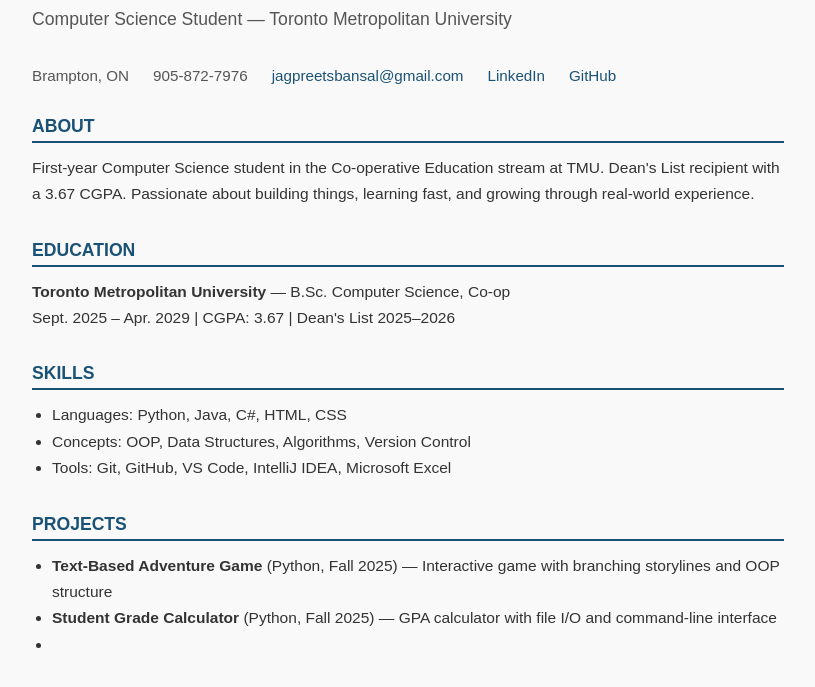
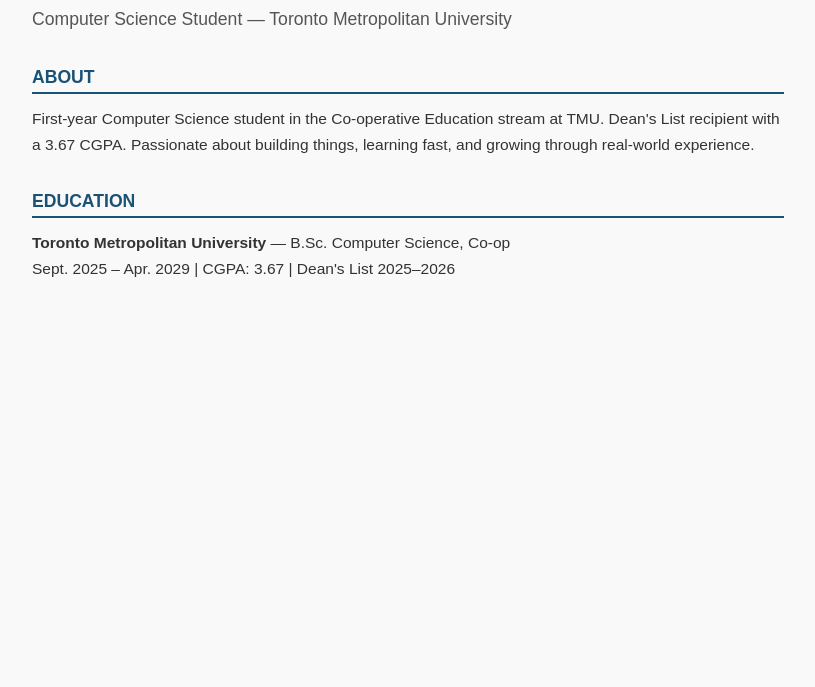
Before and after one commit to jagpreetsb/jagpreetsb.github.io, a plain HTML site: page index.html in a window 1280 px wide. Shown: the part 127-814 px from the top of the page, without its empty margins (232-1047 px from the left). Drawn offline with Linux system fonts and the light colour scheme.

Commit message:
Update index.html

```diff
--- a/index.html
+++ b/index.html
@@ -15,38 +15,16 @@
     ul { padding-left: 20px; }
     a { color: #1a5276; text-decoration: none; }
     a:hover { text-decoration: underline; }
-    .contact { display: flex; gap: 24px; flex-wrap: wrap; margin-bottom: 8px; }
-    .contact span { font-size: 0.95rem; color: #555; }
   </style>
 </head>
 <body>
   <div class="container">
     <h1>Jagpreet Singh Bansal</h1>
     <p class="subtitle">Computer Science Student — Toronto Metropolitan University</p>
-    <div class="contact">
-      <span>Brampton, ON</span>
-      <span>905-872-7976</span>
-      <span><a href="mailto:jagpreetsbansal@gmail.com">jagpreetsbansal@gmail.com</a></span>
-      <span><a href="https://linkedin.com/in/jagpreetbansal">LinkedIn</a></span>
-      <span><a href="https://github.com/jagpreetsb">GitHub</a></span>
-    </div>
 
     <h2>About</h2>
     <p>First-year Computer Science student in the Co-operative Education stream at TMU. Dean's List recipient with a 3.67 CGPA. Passionate about building things, learning fast, and growing through real-world experience.</p>
 
     <h2>Education</h2>
     <p><strong>Toronto Metropolitan University</strong> — B.Sc. Computer Science, Co-op</p>
-    <p>Sept. 2025 – Apr. 2029  |  CGPA: 3.67  |  Dean's List 2025–2026</p>
-
-    <h2>Skills</h2>
-    <ul>
-      <li>Languages: Python, Java, C#, HTML, CSS</li>
-      <li>Concepts: OOP, Data Structures, Algorithms, Version Control</li>
-      <li>Tools: Git, GitHub, VS Code, IntelliJ IDEA, Microsoft Excel</li>
-    </ul>
-
-    <h2>Projects</h2>
-    <ul>
-      <li><strong>Text-Based Adventure Game</strong> (Python, Fall 2025) — Interactive game with branching storylines and OOP structure</li>
-      <li><strong>Student Grade Calculator</strong> (Python, Fall 2025) — GPA calculator with file I/O and command-line interface</li>
-      <li>
+    <p>Sept. 2025 – Apr. 2029  |  CGPA: 3.67  |  Dean's List 2025–2026</
```
